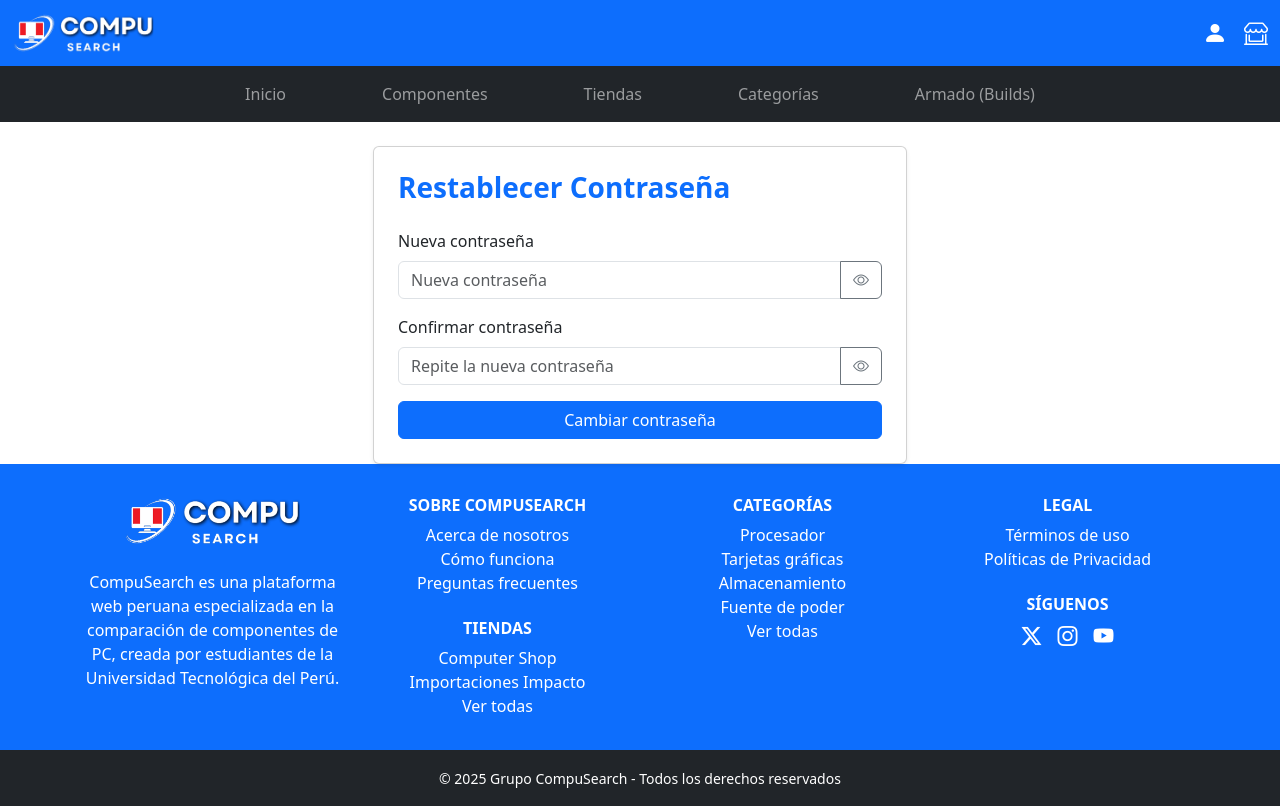
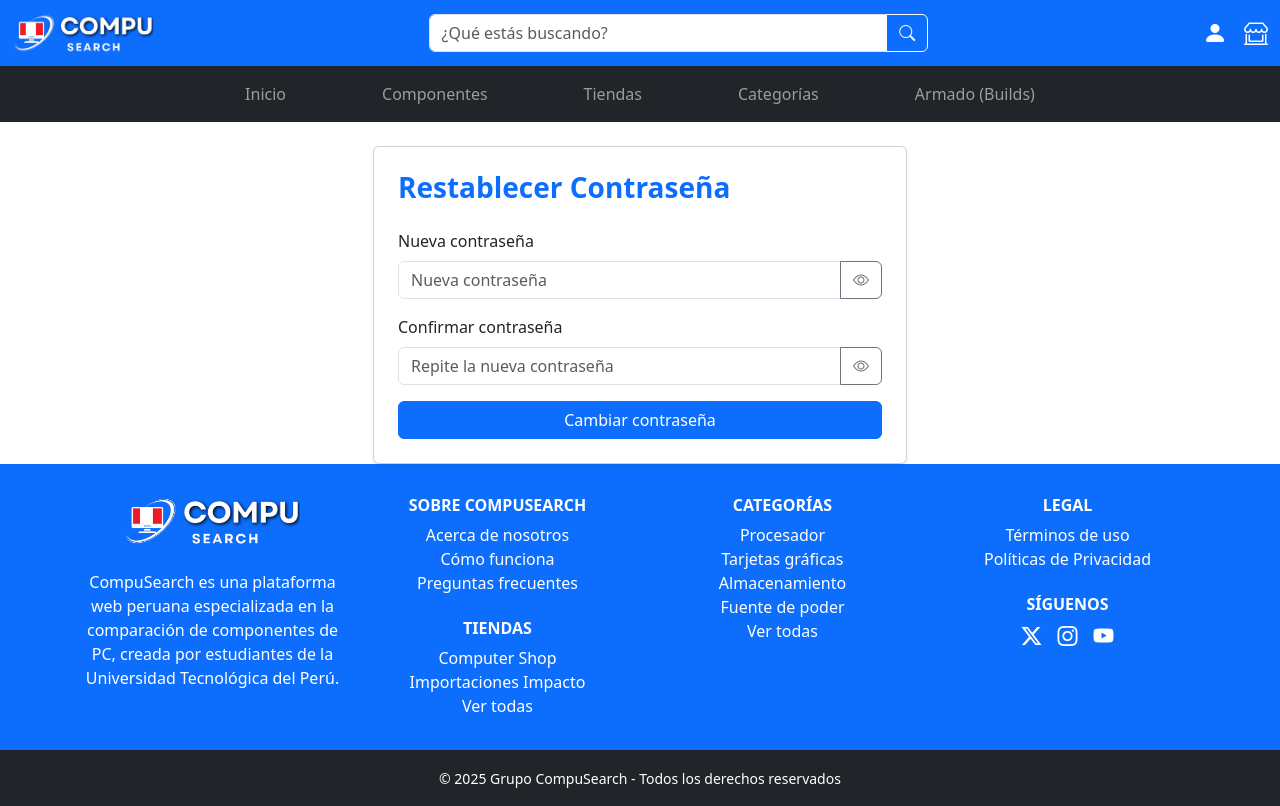
Before and after one commit to EduMoralesCar/CompuSearch, a React (Vite) app in the folder Frontend/: page /reset-password in a window 1280 px wide. Built offline with nearby package versions, Linux system fonts and the light colour scheme.

Commit message:
Arreglando error del header y cambios del app.properties

```diff
--- a/Frontend/src/components/Header.jsx
+++ b/Frontend/src/components/Header.jsx
@@ -72,7 +72,66 @@ const Header = () => {
 
           {/* Contenido colapsable */}
           <div className="collapse navbar-collapse" id={navbarCollapseId}>
-            {/* ... resto de tus menús ... */}
+            <ul className="navbar-nav d-block d-lg-none">
+              <li className="nav-item">
+                <NavLink to="/" className="nav-link">
+                  Inicio
+                </NavLink>
+              </li>
+              <li className="nav-item">
+                <NavLink to="/componentes" className="nav-link">
+                  Componentes
+                </NavLink>
+              </li>
+              <li className="nav-item">
+                <NavLink to="/tiendas" className="nav-link">
+                  Tiendas
+                </NavLink>
+              </li>
+              <li className="nav-item">
+                <NavLink to="/categorias" className="nav-link">
+                  Categorías
+                </NavLink>
+              </li>
+              <li className="nav-item">
+                <NavLink to="/builds" className="nav-link">
+                  Armado (Builds)
+                </NavLink>
+              </li>
+            </ul>
+
+            {/* Buscador */}
+            <form
+              className="d-flex col-12 col-lg-6 mx-auto mt-3 mt-lg-0 order-lg-2"
+              role="search"
+            >
+              <div className="input-group">
+                <input
+                  className="form-control"
+                  type="search"
+                  placeholder="¿Qué estás buscando?"
+                  aria-label="Buscar"
+                />
+                <button className="btn btn-outline-light" type="submit">
+                  <i className="bi bi-search fs-6 me-0"></i>
+                </button>
+              </div>
+            </form>
+
+            {/* Iconos en móvil */}
+            <ul className="navbar-nav d-block d-lg-none mt-3">
+              <li className="nav-item">
+                <button onClick={handleProfileClick} className="nav-link btn btn-link text-start w-100">
+                  <i className="bi bi-person-fill fs-4 me-2"></i>
+                  {isAuthenticated ? "Mi Perfil" : "Iniciar Sesión"}
+                </button>
+              </li>
+              <li className="nav-item">
+                <NavLink to="/tiendas" className="nav-link">
+                  <i className="bi bi-shop-window fs-4 me-2"></i>Tiendas
+                </NavLink>
+              </li>
+            </ul>
           </div>
 
           {/* Iconos en escritorio */}
```
Also changed, not shown: 2 other files (tests, documents, lock files or other folders).
